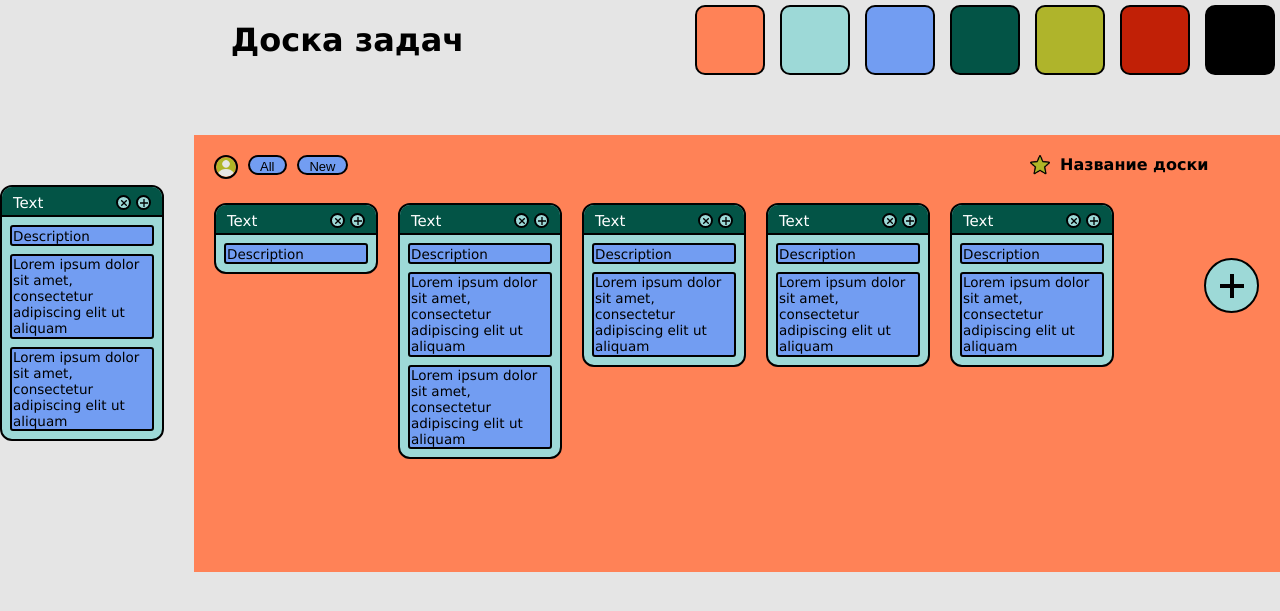
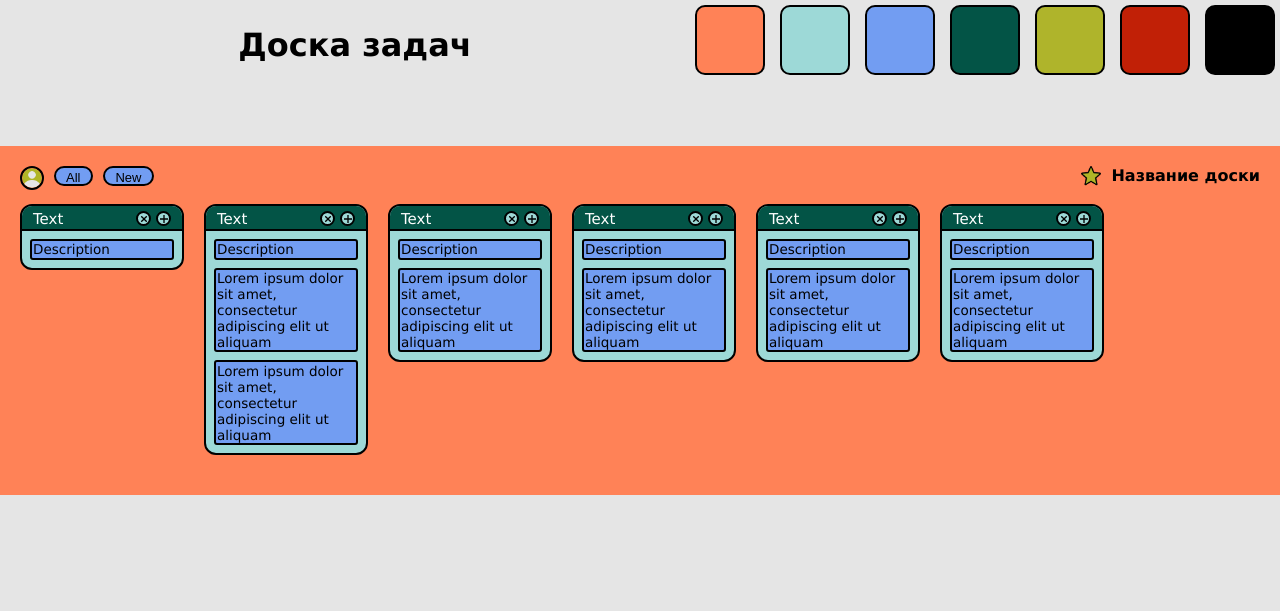
Before and after one commit to Julia157/WEB-programming-labs, a PHP site: page /main.html in a window 1280 px wide. Shown: the top 611 px of the page. Run offline with PHP 8.4, Linux system fonts and the light colour scheme.

Commit message:
Adaptive css. Task 2

```diff
--- a/main.css
+++ b/main.css
@@ -4,15 +4,21 @@ body {
   font-family: Verdana, Geneva, Tahoma, sans-serif;
 }
 .header_container {
-  margin: 5px 5px 0 15px;
+  display: flex;
+  justify-content: space-between;
+  padding: 5px 5px 0 15px;
+  box-sizing: border-box;
+}
+.square_containter {
   display: flex;
   gap: 15px;
 }
 .header_title {
-  margin: auto;
+  width: 100%;
+  text-align: center;
 }
 .main_block {
-  display: flex;
+  display: block;
 }
 .square {
   width: 70px;
@@ -46,13 +52,12 @@ body {
 .black {
   background-color: rgb(0, 0, 0);
 }
-.left_block {
-  margin-top: 110px;
-}
 .tasks_panel {
-  margin: 60px 0 0 30px;
-  width: calc(100% - 150px);
-  height: calc(500px - 63px);
+  margin-top: 60px;
+  padding: 20px;
+  box-sizing: border-box;
+  width: 100%;
+  height: 100%;
   background-color: rgb(255, 130, 87);
   display: flex;
   gap: 10px;
@@ -61,22 +66,54 @@ body {
 #panel {
   display: flex;
   justify-content: space-between;
-  padding: 20px 20px 0 20px;
 }
 .panel_item {
   display: flex;
   gap: 10px;
 }
+.content {
+  display: flex;
+  box-sizing: border-box;
+  overflow-x: auto;
+  -ms-overflow-style: none; /* IE and Edge */
+  scrollbar-width: none; /* Firefox */
+}
 #tasks_container {
   display: flex;
-  padding: 10px 0 0 20px;
+  padding-bottom: 20px;
   gap: 20px;
 }
+
+.content::-webkit-scrollbar {
+  width: 10px;
+  height: 7px;
+  border: 1px solid black;
+  border-radius: 10px;
+}
+
+/* Track */
+.content::-webkit-scrollbar-track {
+  box-shadow: inset 0 0 5px grey;
+  border-radius: 10px;
+}
+
+/* Handle */
+.content::-webkit-scrollbar-thumb {
+  background: rgb(3, 84, 70);
+  border-radius: 10px;
+}
+
+/* Handle on hover */
+.content::-webkit-scrollbar-thumb:hover {
+  background: #b30000;
+}
+
 .task_item {
   background-color: rgb(114, 157, 242);
   border-radius: 3px;
   border: 2px solid black;
   padding: 0.5px 0.3px 0.3px 1px;
+  box-sizing: border-box;
   font-size: 13.5px;
 }
 .img {
@@ -96,6 +133,7 @@ body {
   border-radius: 12px;
   height: 20px;
   padding: 2px 11px 1px 10px;
+  box-sizing: border-box;
   font-size: 13px;
   text-align: center;
   cursor: pointer;
@@ -105,7 +143,6 @@ body {
   transform: scale(1.02);
 }
 .name {
-  width: 200px;
   font-weight: bold;
   cursor: pointer;
 }
@@ -124,6 +161,7 @@ body {
   height: 25px;
   border-bottom: 2px solid black;
   padding: 3px 11px 0 11px;
+  box-sizing: border-box;
   font-size: 15px;
   display: flex;
   font-weight: 400;
@@ -131,6 +169,7 @@ body {
   align-items: center;
 }
 .task_body {
+  box-sizing: border-box;
   padding: 8px;
   gap: 8px;
   display: flex;
@@ -159,23 +198,33 @@ body {
 .rotate45 {
   transform: rotate(45deg);
 }
-.plus_1 {
-  line-height: 100%;
-  font-size: 55px;
-  background-color: rgb(157, 217, 215);
-  height: 55px;
-  width: 55px;
-  border: 2px solid black;
-  border-radius: 50%;
-  overflow: hidden;
-  margin: 55px 0 0 70px;
-  cursor: pointer;
-  display: flex;
-  align-content: flex-start;
-  align-items: center;
-  justify-content: center;
+
+@media screen and (max-width: 900px) {
+  .scroll_container {
+    width: 50vw;
+    overflow-x: scroll;
+  }
+  .square_containter {
+    width: fit-content;
+  }
 }
-.plus_1:hover {
-  transition: all ease-in-out 0.1s;
-  transform: scale(1.04);
+@media screen and (max-width: 400px) {
+  #panel,
+  .header_container {
+    flex-direction: column;
+    align-items: center;
+    gap: 10px;
+  }
+  .scroll_container {
+    width: 100%;
+    box-sizing: border-box;
+    padding-bottom: 10px;
+  }
 }
+@media screen and (max-width: 320px) {
+  #tasks_container {
+    flex-direction: column;
+    margin-left: auto;
+    margin-right: auto;
+  }
+}
--- a/main.html
+++ b/main.html
@@ -6,10 +6,13 @@
     <link rel="stylesheet" href="main.css" />
     <link rel="icon" href="favicon.ico" />
     <meta charset="utf-8" />
+    <meta name="viewport" content="width=device-width, initial-scale=1, user-scalable=yes">
   </head>
   <body>
     <header class="header_container">
       <h1 class="header_title">Доска задач</h1>
+      <div class="scroll_container">
+        <div class="square_containter">
           <button class="square orange"></button>
           <button class="square aqua"></button>
           <button class="square blue"></button>
@@ -17,47 +20,10 @@
           <button class="square green"></button>
           <button class="square red"></button>
           <button class="square black"></button>
+        </div>
+      </div>
     </header>
     <main class="main_block">
-      <section class="left_block">
-        <div class="task">
-          <div class="task_header">
-            <span>Text</span>
-            <div class="buttons_container">
-              <button class="cross">
-                <svg
-                  class="rotate45"
-                  xmlns="http://www.w3.org/2000/svg"
-                  width="8"
-                  height="8"
-                  viewBox="0 0 24 24"
-                >
-                  <path d="M24 10h-10v-10h-4v10h-10v4h10v10h4v-10h10z" />
-                </svg>
-              </button>
-              <button class="plus">
-                <svg
-                  xmlns="http://www.w3.org/2000/svg"
-                  width="8"
-                  height="8"
-                  viewBox="0 0 24 24"
-                >
-                  <path d="M24 10h-10v-10h-4v10h-10v4h10v10h4v-10h10z" />
-                </svg>
-              </button>
-            </div>
-          </div>
-          <div class="task_body">
-            <div class="task_item">Description</div>
-            <div class="task_item">
-              Lorem ipsum dolor sit amet, consectetur adipiscing elit ut aliquam
-            </div>
-            <div class="task_item">
-              Lorem ipsum dolor sit amet, consectetur adipiscing elit ut aliquam
-            </div>
-          </div>
-        </div>
-      </section>
       <section class="tasks_panel">
         <div id="panel">
           <div class="panel_item">
@@ -80,6 +46,7 @@
             <div class="name">Название доски</div>
           </div>
         </div>
+        <div class="content">
           <div id="tasks_container">
             <div class="task">
               <div class="task_header">
@@ -256,17 +223,43 @@
                 </div>
               </div>
             </div>
-          <button class="plus_1">
+            <div class="task">
+              <div class="task_header">
+                <span>Text</span>
+                <div class="buttons_container">
+                  <button class="cross">
+                    <svg
+                      class="rotate45"
+                      xmlns="http://www.w3.org/2000/svg"
+                      width="8"
+                      height="8"
+                      viewBox="0 0 24 24"
+                    >
+                      <path d="M24 10h-10v-10h-4v10h-10v4h10v10h4v-10h10z" />
+                    </svg>
+                  </button>
+                  <button class="plus">
                     <svg
                       xmlns="http://www.w3.org/2000/svg"
-              width="24"
-              height="24"
+                      width="8"
+                      height="8"
                       viewBox="0 0 24 24"
                     >
                       <path d="M24 10h-10v-10h-4v10h-10v4h10v10h4v-10h10z" />
                     </svg>
                   </button>
                 </div>
+              </div>
+              <div class="task_body">
+                <div class="task_item">Description</div>
+                <div class="task_item">
+                  Lorem ipsum dolor sit amet, consectetur adipiscing elit ut
+                  aliquam
+                </div>
+              </div>
+            </div>
+          </div>
+        </div>
       </section>
     </main>
   </body>
```
Lines whose indentation alone changed are shown as unchanged.
